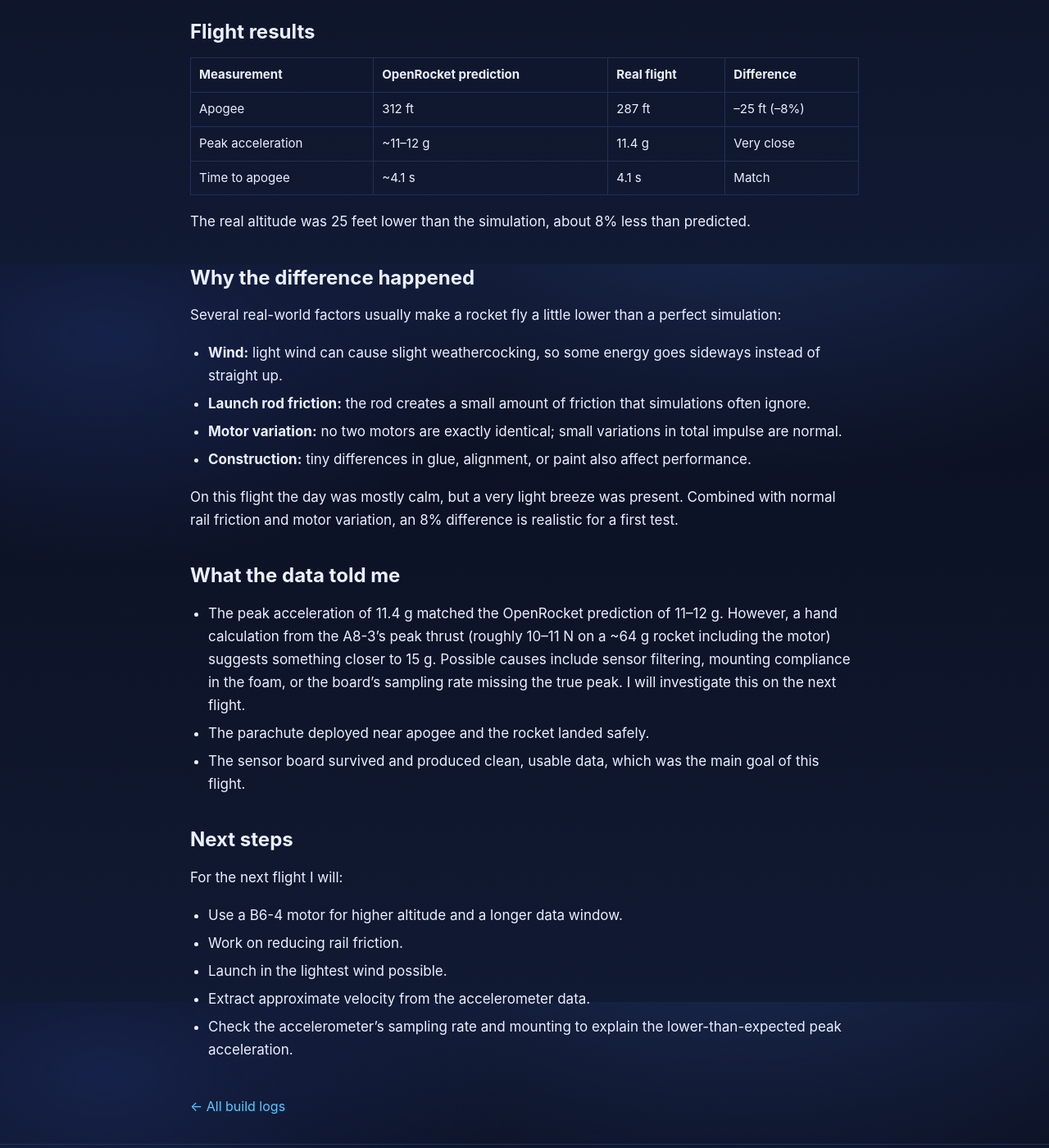
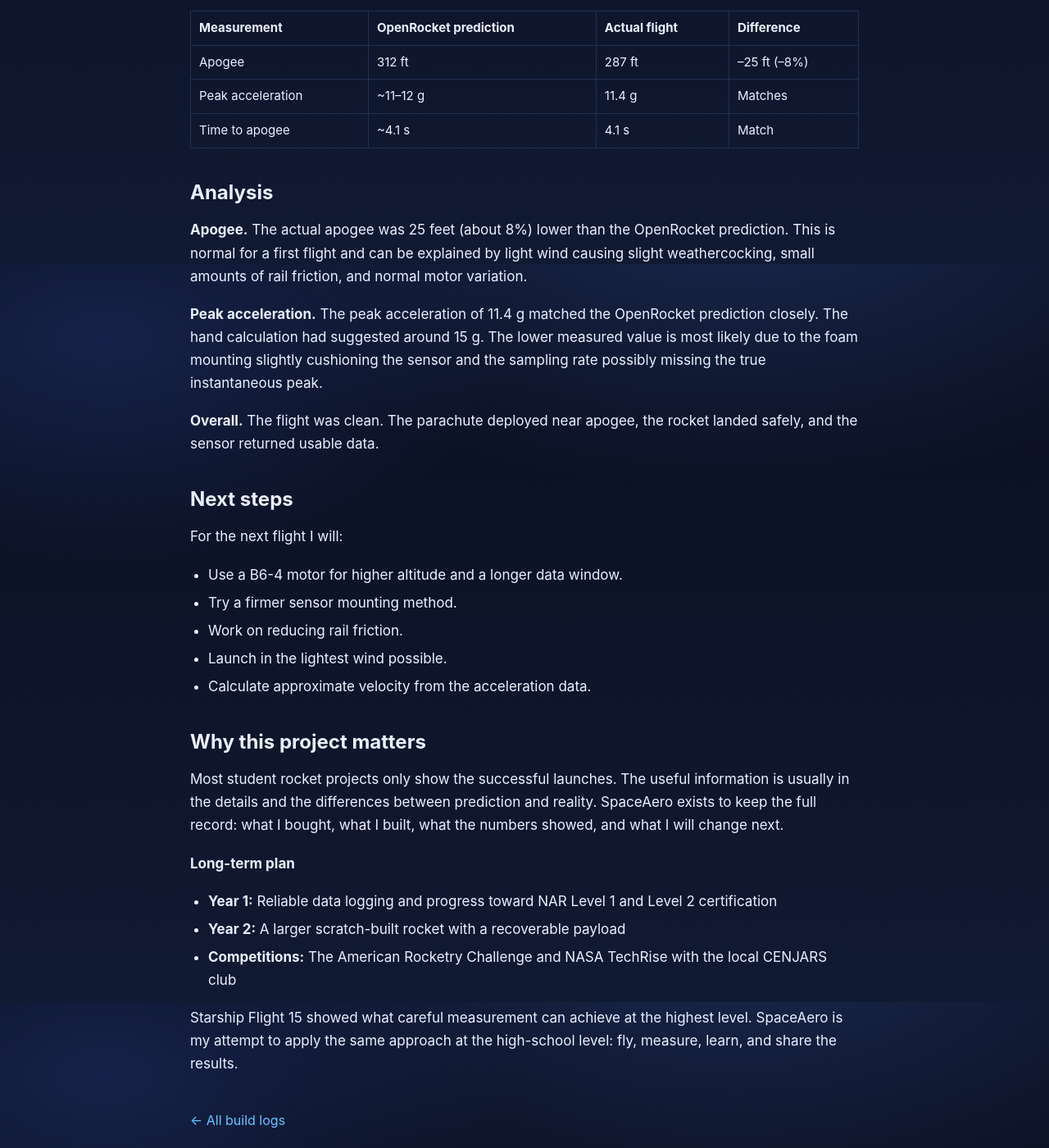
Before and after one commit to polpriyanka/spaceaero, a Jekyll site: the page built from logs/01-first-instrumented-flight.md, in a window 1280 px wide and 1400 px high, scrolled down 2378 px. Shown: the whole window at 82% size. Built offline with Jekyll 4.4.1, drawn with Linux system fonts in a browser that asks for light colours; some of the changed text lies outside the part shown.

Commit message:
Update Log 01 with Ron's revised write-up
Co-Authored-By: Claude Opus 5.5 <noreply@anthropic.com>
Claude-Session: https://claude.ai/code/session_01UxarA6ZuCS3HJiMRDrE3zF

```diff
--- a/index.html
+++ b/index.html
@@ -83,7 +83,7 @@ layout: null
         <div class="date">Nov 14, 2026</div>
         <div>
           <h3><a href="{{ '/logs/01-first-instrumented-flight/' | relative_url }}">Log 01 — My first instrumented rocket flight</a></h3>
-          <p>An Estes Alpha III with an onboard sensor board on an A8-3 motor. OpenRocket predicted 312 ft; the real flight reached 287 ft (–8%), with clean, usable sensor data.</p>
+          <p>An Estes Alpha III with an onboard sensor on an A8-3 motor. OpenRocket predicted 312 ft; the real flight reached 287 ft (–8%), with clean, usable sensor data.</p>
           <span class="tag">alpha iii</span>
           <span class="tag">openrocket</span>
           <span class="tag">flight data</span>
--- a/logs/01-first-instrumented-flight.md
+++ b/logs/01-first-instrumented-flight.md
@@ -3,10 +3,8 @@ layout: article
 title: "Log 01 — My First Instrumented Rocket Flight"
 date: 2026-11-14
 permalink: /logs/01-first-instrumented-flight/
-summary: "Building an Estes Alpha III with an onboard sensor board, simulating it in OpenRocket, and comparing the prediction to real flight data."
+summary: "Building an Estes Alpha III with an onboard sensor, simulating it in OpenRocket, and comparing the prediction to real flight data."
 ---
-
-## Why I started SpaceAero
 
 SpaceAero was already underway when Starship Flight 15 achieved the first tower catch of an orbital upper stage on November 14, 2026. Watching that flight reinforced why I started this project: real progress comes from measuring what actually happens and learning from the data.
 
@@ -26,19 +24,19 @@ SpaceAero is my high-school rocketry project. The goal is to design, build, fly,
 
 ## Starting costs
 
-I decided to document everything from the beginning, including cost. The total for the first complete test setup was **$140**, which covered:
+Total spent for the first complete test setup: **$140**. This covered:
 
 - Estes Alpha III rocket kit
 - A8-3 motors and recovery wadding
-- Basic altimeter and accelerometer board
+- Basic altimeter and accelerometer
 - Launch pad and controller
 
 ## Building the rocket
 
-I chose the Estes Alpha III because it is simple and has enough space for a small sensor board. Here's exactly what I did:
+I chose the Estes Alpha III because it is simple and has enough space for a small sensor. Here is exactly what I did:
 
 1. Assembled the rocket following the kit instructions.
-2. Added a small payload bay and mounted the sensor board with foam padding.
+2. Added a small payload bay and mounted the sensor with foam padding.
 3. Weighed the finished rocket without a motor: **48 grams**.
 4. Found the center of gravity: **14.2 cm from the nose tip**.
 5. Checked stability in OpenRocket: approximately **2.1 calibers**.
@@ -59,7 +57,7 @@ OpenRocket predicted:
 - **Peak acceleration:** approximately 11–12 g
 - **Time to apogee:** about 4.1 seconds
 
-I recorded the 312-foot prediction in my notebook the night before the flight.
+A separate hand calculation using the A8-3's published peak thrust suggested a higher peak acceleration of roughly 15 g.
 
 ## Flight day
 
@@ -73,37 +71,38 @@ At the field I:
 
 ## Flight results
 
-| Measurement | OpenRocket prediction | Real flight | Difference |
+| Measurement | OpenRocket prediction | Actual flight | Difference |
 |---|---|---|---|
 | Apogee | 312 ft | 287 ft | –25 ft (–8%) |
-| Peak acceleration | ~11–12 g | 11.4 g | Very close |
+| Peak acceleration | ~11–12 g | 11.4 g | Matches |
 | Time to apogee | ~4.1 s | 4.1 s | Match |
 
-The real altitude was 25 feet lower than the simulation, about 8% less than predicted.
+## Analysis
 
-## Why the difference happened
+**Apogee.** The actual apogee was 25 feet (about 8%) lower than the OpenRocket prediction. This is normal for a first flight and can be explained by light wind causing slight weathercocking, small amounts of rail friction, and normal motor variation.
 
-Several real-world factors usually make a rocket fly a little lower than a perfect simulation:
+**Peak acceleration.** The peak acceleration of 11.4 g matched the OpenRocket prediction closely. The hand calculation had suggested around 15 g. The lower measured value is most likely due to the foam mounting slightly cushioning the sensor and the sampling rate possibly missing the true instantaneous peak.
 
-- **Wind:** light wind can cause slight weathercocking, so some energy goes sideways instead of straight up.
-- **Launch rod friction:** the rod creates a small amount of friction that simulations often ignore.
-- **Motor variation:** no two motors are exactly identical; small variations in total impulse are normal.
-- **Construction:** tiny differences in glue, alignment, or paint also affect performance.
-
-On this flight the day was mostly calm, but a very light breeze was present. Combined with normal rail friction and motor variation, an 8% difference is realistic for a first test.
-
-## What the data told me
-
-- The peak acceleration of 11.4 g matched the OpenRocket prediction of 11–12 g. However, a hand calculation from the A8-3's peak thrust (roughly 10–11 N on a ~64 g rocket including the motor) suggests something closer to 15 g. Possible causes include sensor filtering, mounting compliance in the foam, or the board's sampling rate missing the true peak. I will investigate this on the next flight.
-- The parachute deployed near apogee and the rocket landed safely.
-- The sensor board survived and produced clean, usable data, which was the main goal of this flight.
+**Overall.** The flight was clean. The parachute deployed near apogee, the rocket landed safely, and the sensor returned usable data.
 
 ## Next steps
 
 For the next flight I will:
 
 - Use a B6-4 motor for higher altitude and a longer data window.
+- Try a firmer sensor mounting method.
 - Work on reducing rail friction.
 - Launch in the lightest wind possible.
-- Extract approximate velocity from the accelerometer data.
-- Check the accelerometer's sampling rate and mounting to explain the lower-than-expected peak acceleration.
+- Calculate approximate velocity from the acceleration data.
+
+## Why this project matters
+
+Most student rocket projects only show the successful launches. The useful information is usually in the details and the differences between prediction and reality. SpaceAero exists to keep the full record: what I bought, what I built, what the numbers showed, and what I will change next.
+
+**Long-term plan**
+
+- **Year 1:** Reliable data logging and progress toward NAR Level 1 and Level 2 certification
+- **Year 2:** A larger scratch-built rocket with a recoverable payload
+- **Competitions:** The American Rocketry Challenge and NASA TechRise with the local CENJARS club
+
+Starship Flight 15 showed what careful measurement can achieve at the highest level. SpaceAero is my attempt to apply the same approach at the high-school level: fly, measure, learn, and share the results.
```
Also changed, not shown: other parts of logs/01-first-instrumented-flight.md (+1 -1 lines).
